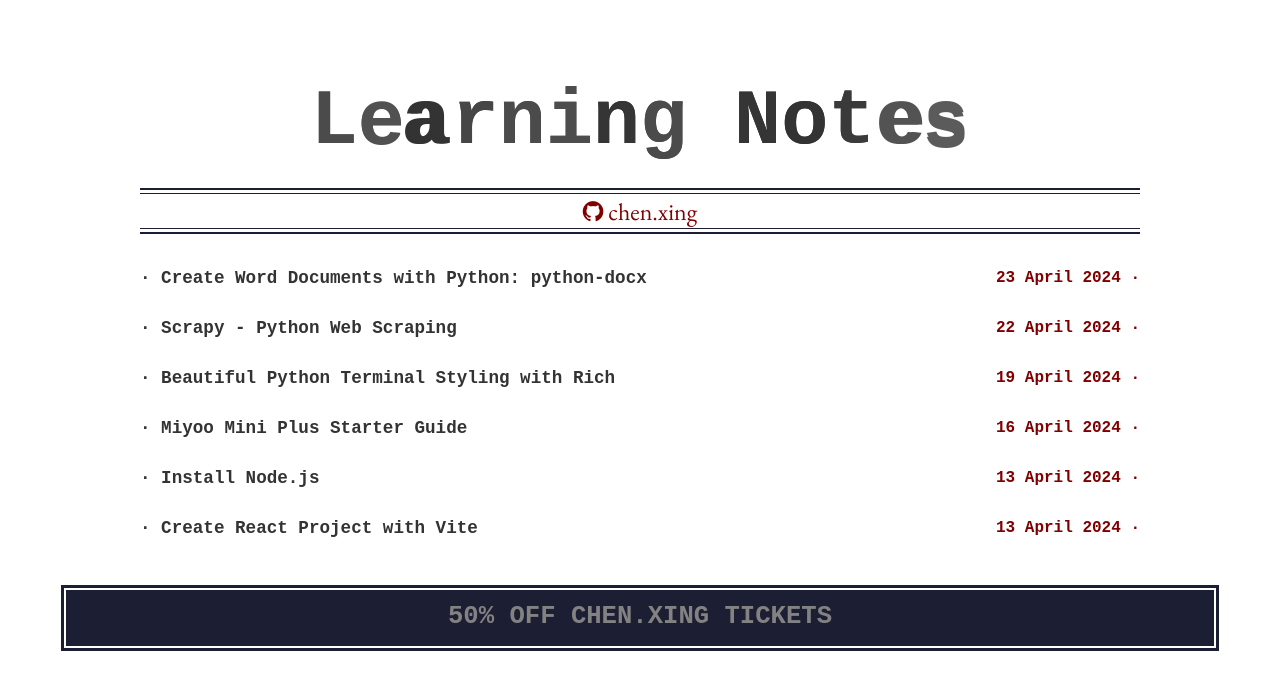
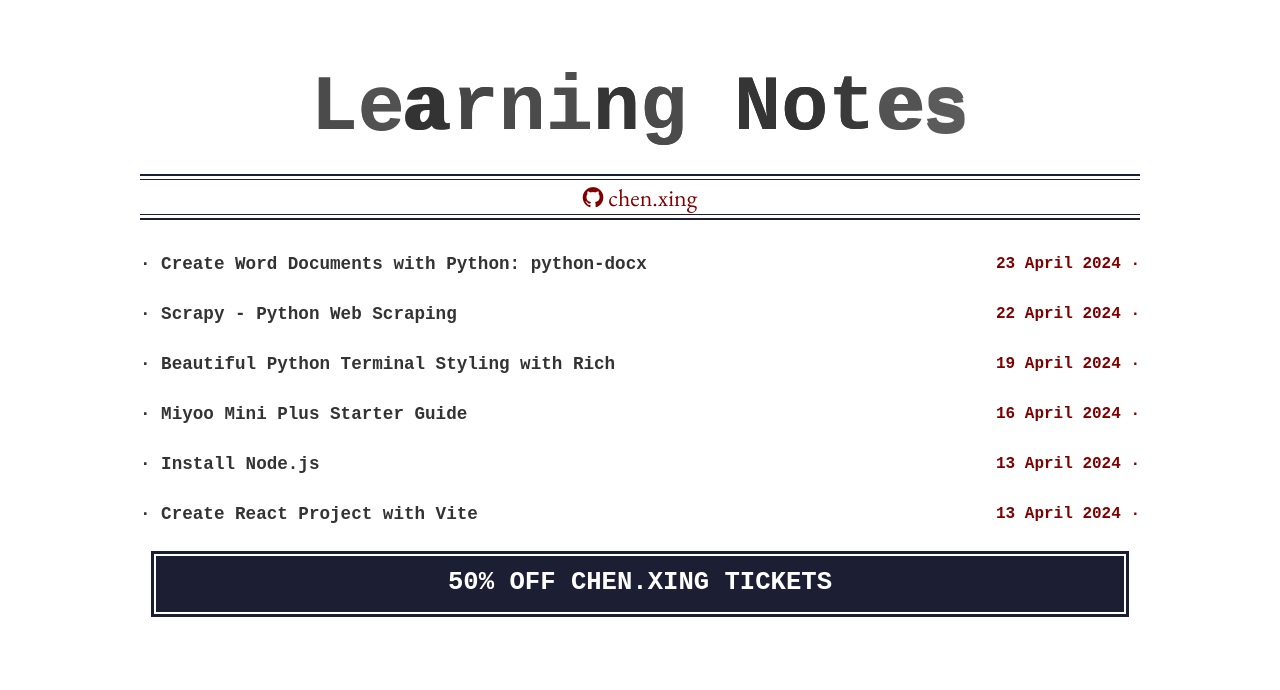
Before and after one commit to dev-chenxing/learning-notes, a Jekyll site: the page built from index.html, in a window 1280 px wide. Shown: the top 690 px of the page. Built offline with Jekyll 4.4.1, drawn with Linux system fonts in a browser that asks for light colours; some web fonts are replaced.

Commit message:
.ad:hover

```diff
--- /dev/null
+++ b/_includes/ad.html
@@ -0,0 +1,7 @@
+<center class="footer">
+    <a class="ad" href="https://github.com/amaliegay" target="_blank">
+        <div class="ad__title">
+            50% off chen.xing tickets
+        </div>
+    </a>
+</center>
--- a/_includes/externals/styling.html
+++ b/_includes/externals/styling.html
@@ -1,5 +1,5 @@
+<link rel="stylesheet" href="{{ "/css/main.css" | prepend: site.baseurl }}">
 <link rel="stylesheet" href="{{ "/assets/vendor/normalize-css/normalize.css" | prepend: site.baseurl }}">
-<link rel="stylesheet" href="{{ "/css/main.css" | prepend: site.baseurl }}">
 {% if site.styles contains site.highlightstyle %}
   <link rel="stylesheet" href="{{ site.baseurl }}/assets/vendor/highlight/styles/{{ site.highlightstyle }}.css">
 {% else %}
--- a/_layouts/default.html
+++ b/_layouts/default.html
@@ -16,17 +16,11 @@
         {% include header.html %}
 
         {{ content }}
+
+        {% include ad.html %}
     </div>
 
     {% include externals/scripting.html %}
-
-    <center class="footer">
-        <a class="ad" href="https://github.com/amaliegay" target="_blank">
-            <div class="ad__title">
-                50% off chen.xing tickets
-            </div>
-        </a>
-    </center>
 
     <script src="js/typewriter.js"></script>
 </body>
--- a/_sass/_ad.scss
+++ b/_sass/_ad.scss
@@ -2,10 +2,11 @@
   text-align: center;
   border: 2px solid transparent;
   outline: 3px solid $steel;
-  width: calc(100% - 4px);
+  width: calc(100% - 32px);
   margin: 1.5rem auto;
   overflow: hidden;
   display: block;
+  box-shadow: inset 0 0 0 1px $steel;
 }
 
 .ad__title {
@@ -14,7 +15,15 @@
   font-size: 1.6rem;
   text-transform: uppercase;
   background: $steel;
-  color: $cloudy;
+  color: white;
   padding: 0.8rem 0.8rem 0.9rem;
   transition: 0.2s ease;
 }
+
+.ad:hover {
+  outline: 3px solid #1c1f33;
+  & .ad__title {
+    background: transparent;
+    color: $steel;
+  }
+}
```
